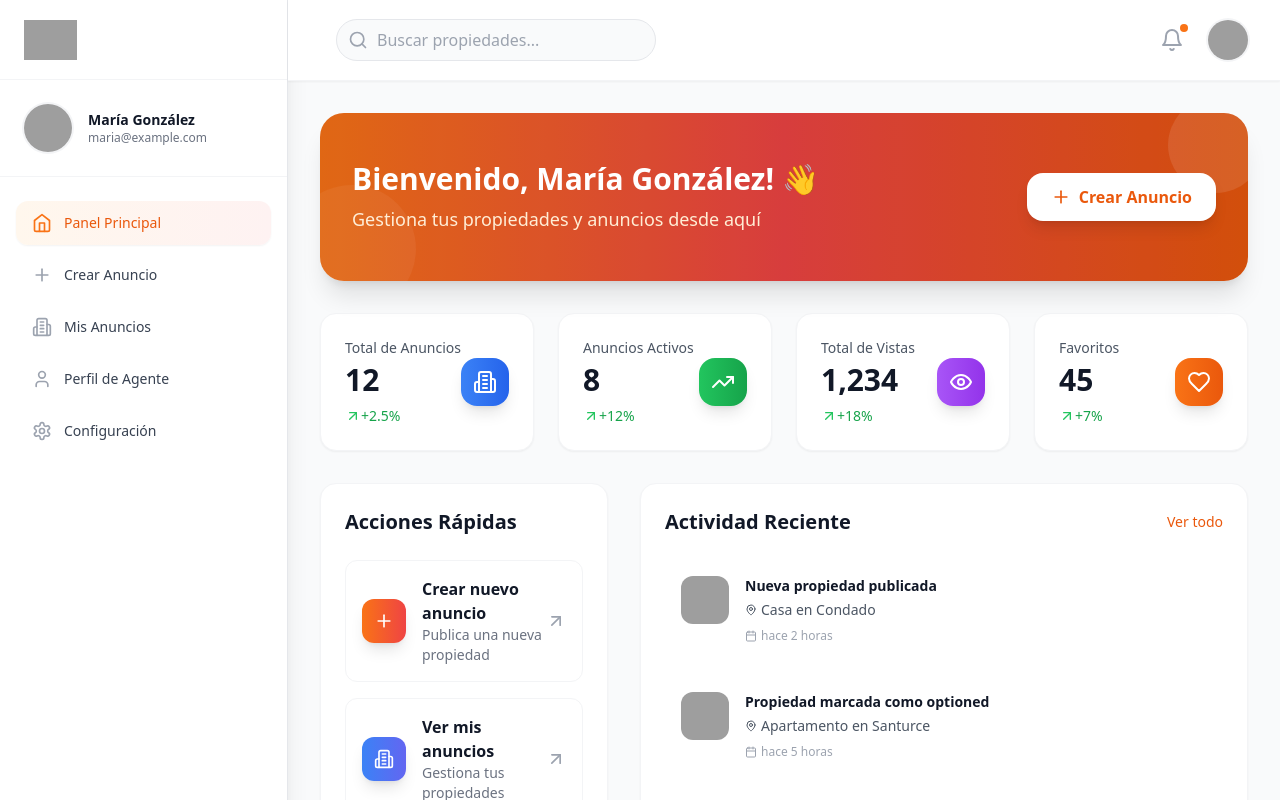
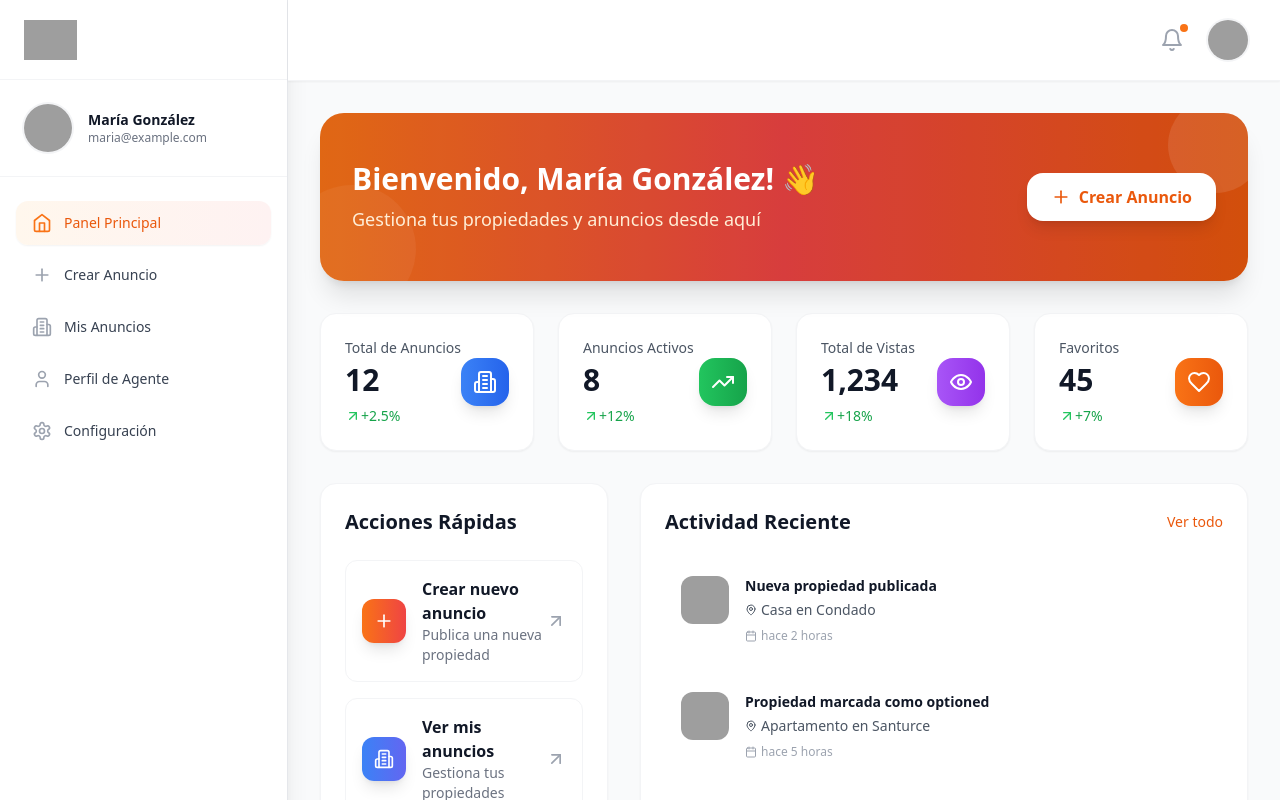
Before and after one commit to cymrafaeluzzi/cymmanager, a React (Vite) app: page / in a window 1280 px wide. Shown: the top 800 px of the page. Built offline with nearby package versions, Linux system fonts and the light colour scheme; grey boxes are pictures that could not be loaded.

Commit message:
Updated Header.tsx

```diff
--- a/src/components/Header.tsx
+++ b/src/components/Header.tsx
@@ -1,6 +1,7 @@
 import React from 'react';
 import { Menu, Bell, Search } from 'lucide-react';
 import { useAuth } from '../context/AuthContext';
+import LanguageSelector from './LanguageSelector';
 
 interface HeaderProps {
   onMenuClick: () => void;
@@ -20,17 +21,7 @@ const Header: React.FC<HeaderProps> = ({ onMenuClick }) => {
             <Menu className="h-6 w-6" />
           </button>
 
-          {/* Search bar - hidden on mobile */}
-          <div className="hidden md:block ml-4">
-            <div className="relative">
-              <Search className="absolute left-3 top-1/2 transform -translate-y-1/2 h-5 w-5 text-gray-400" />
-              <input
-                type="text"
-                placeholder="Buscar propiedades..."
-                className="pl-10 pr-4 py-2 w-80 border border-gray-200 rounded-full focus:ring-2 focus:ring-orange-500 focus:border-orange-500 transition-colors bg-gray-50 focus:bg-white"
-              />
-            </div>
-          </div>
+
         </div>
 
         <div className="flex items-center space-x-4">
```
